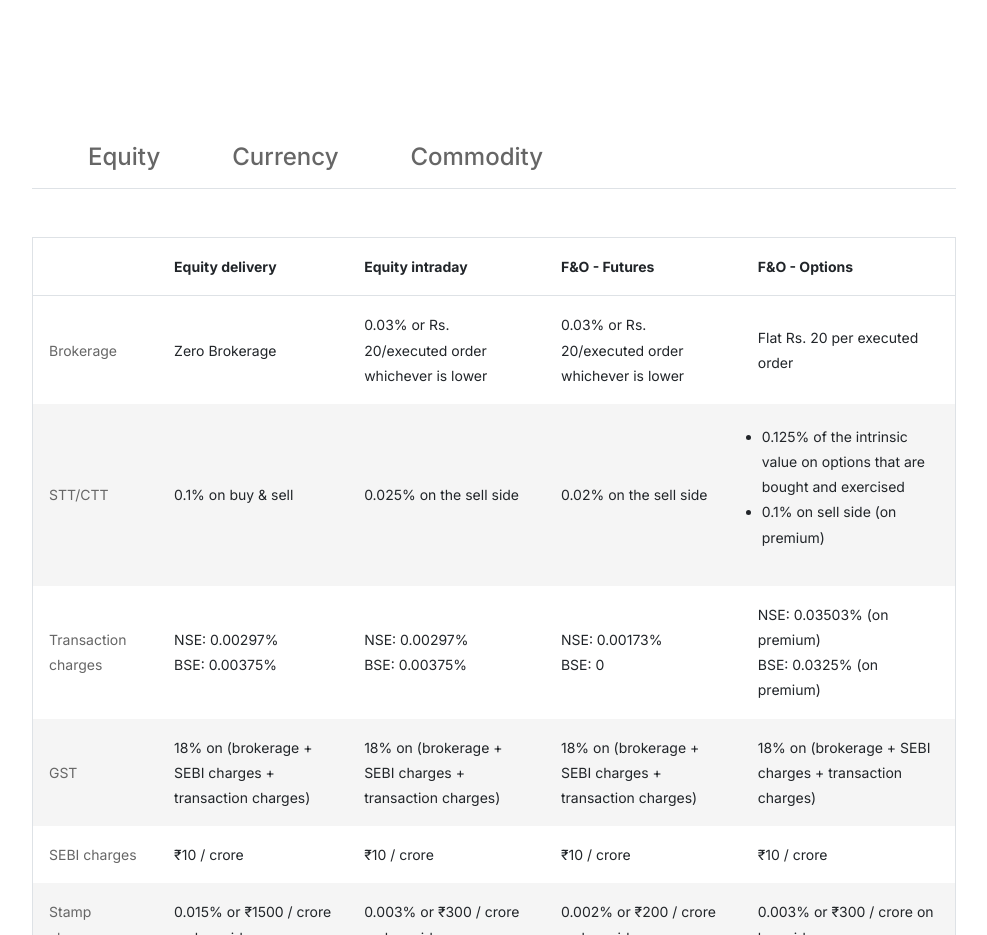
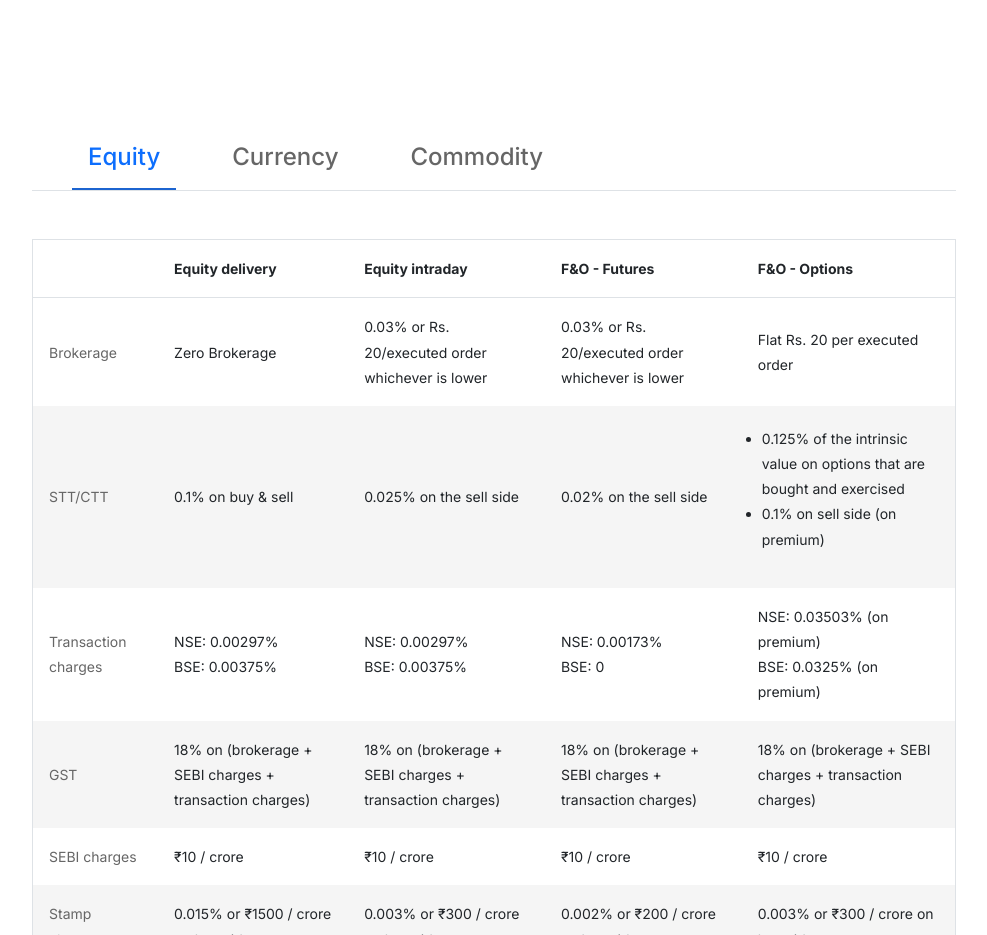
Before and after one commit to parvgoel2706/Stockflow, a React (Vite) app: page /pricing in a window 1280 px wide. Shown: the part 880-1815 px from the top of the page, without its empty margins (146-1133 px from the left). Built offline with nearby package versions, Linux system fonts and the light colour scheme.

Commit message:
Fix tab selection

```diff
--- a/src/landing_page/pricing/Charges.jsx
+++ b/src/landing_page/pricing/Charges.jsx
@@ -1,11 +1,19 @@
-import { Outlet, NavLink } from "react-router-dom";
+import { Outlet, NavLink, useLocation } from "react-router-dom";
 
 function Charges() {
+  const location = useLocation();
   return (
     <div className="container-lg charges-tab">
       <ul className="nav nav-underline mx-5 border-bottom">
         <li className="nav-item">
-          <NavLink className="nav-link" to="equity">
+          <NavLink
+            className={({ isActive }) =>
+              isActive || location.pathname === "/pricing"
+                ? "nav-link active"
+                : "nav-link"
+            }
+            to="equity"
+          >
             <h4>Equity</h4>
           </NavLink>
         </li>
```
